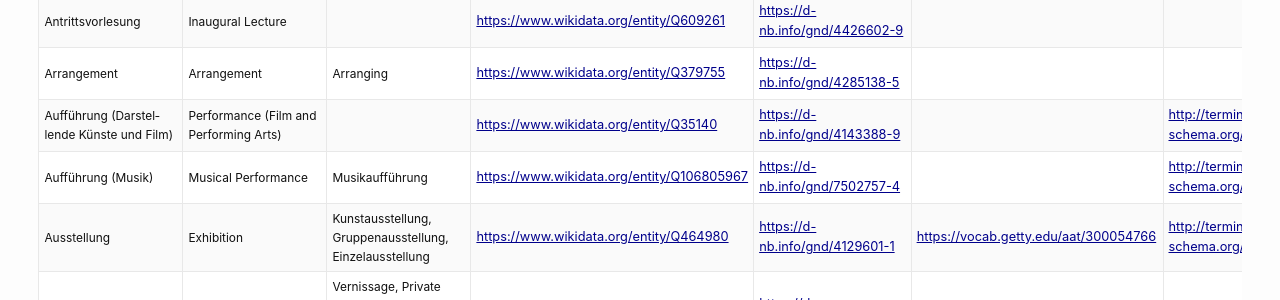
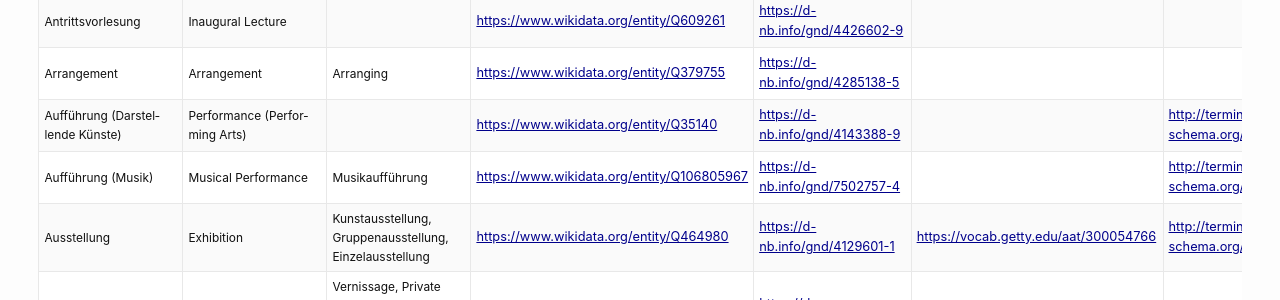
Before and after one commit to ottjannik/digi-kunst.github.io, a Jekyll site: the page built from technische-dokumentation/kontrollierte-vokabulare-und-taxonomien/ereignistypen.markdown, in a window 1280 px wide and 900 px high, scrolled down 530 px. Shown: the part 152-452 px from the top of the window. Built offline with Jekyll 4.4.1, drawn with Linux system fonts in a browser that asks for light colours; a script that is not in the unit is left out.

Commit message:
Update ereignistypen.markdown

```diff
--- a/technische-dokumentation/kontrollierte-vokabulare-und-taxonomien/ereignistypen.markdown
+++ b/technische-dokumentation/kontrollierte-vokabulare-und-taxonomien/ereignistypen.markdown
@@ -18,7 +18,7 @@ Der Ereignistyp „Mastering“ lässt sich jedoch in der vollständigen [Datenm
 | Ankauf | Purchase | Erwerb | [https://www.wikidata.org/entity/Q1369832](https://www.wikidata.org/entity/Q1369832) | [https://d-nb.info/gnd/4128692-3](https://d-nb.info/gnd/4128692-3) |||
 | Antrittsvorlesung | Inaugural Lecture || [https://www.wikidata.org/entity/Q609261](https://www.wikidata.org/entity/Q609261) | [https://d-nb.info/gnd/4426602-9](https://d-nb.info/gnd/4426602-9) |||
 | Arrangement | Arrangement | Arranging | [https://www.wikidata.org/entity/Q379755](https://www.wikidata.org/entity/Q379755) | [https://d-nb.info/gnd/4285138-5](https://d-nb.info/gnd/4285138-5) |||
-| Aufführung (Darstellende Künste und Film) | Performance (Film and Performing Arts) || [https://www.wikidata.org/entity/Q35140](https://www.wikidata.org/entity/Q35140) | [https://d-nb.info/gnd/4143388-9](https://d-nb.info/gnd/4143388-9) ||[http://terminology.lido-schema.org/lido00030](http://terminology.lido-schema.org/lido00030)|
+| Aufführung (Darstellende Künste) | Performance (Performing Arts) || [https://www.wikidata.org/entity/Q35140](https://www.wikidata.org/entity/Q35140) | [https://d-nb.info/gnd/4143388-9](https://d-nb.info/gnd/4143388-9) ||[http://terminology.lido-schema.org/lido00030](http://terminology.lido-schema.org/lido00030)|
 | Aufführung (Musik) | Musical Performance | Musikaufführung | [https://www.wikidata.org/entity/Q106805967](https://www.wikidata.org/entity/Q106805967) | [https://d-nb.info/gnd/7502757-4](https://d-nb.info/gnd/7502757-4) ||[http://terminology.lido-schema.org/lido00030](http://terminology.lido-schema.org/lido00030)|
 | Ausstellung | Exhibition | Kunstausstellung, Gruppenausstellung, Einzelausstellung | [https://www.wikidata.org/entity/Q464980](https://www.wikidata.org/entity/Q464980) | [https://d-nb.info/gnd/4129601-1](https://d-nb.info/gnd/7502757-4) | [https://vocab.getty.edu/aat/300054766](https://vocab.getty.edu/aat/300054766) | [http://terminology.lido-schema.org/lido00225](http://terminology.lido-schema.org/lido00225)|
 | Ausstellungseröffnung | Exhibition Opening | Vernissage, Private View, Opening Reception, Gallery Opening, Gallery Reception| [https://www.wikidata.org/entity/Q772257](https://www.wikidata.org/entity/Q772257)| [https://d-nb.info/gnd/4435671-7](https://d-nb.info/gnd/4435671-7) |||
```
